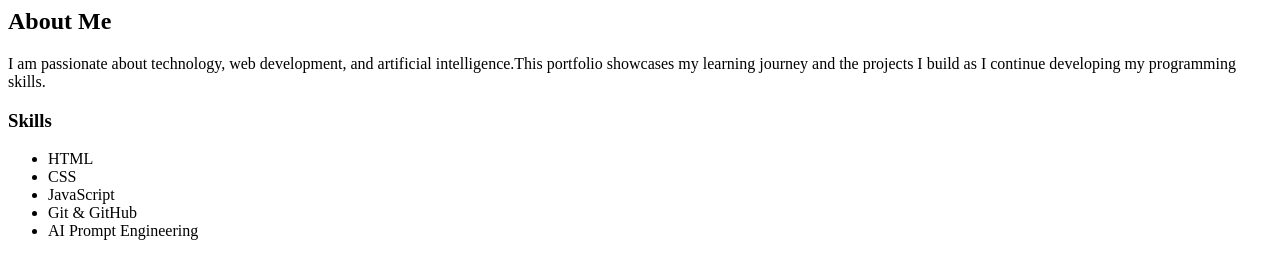
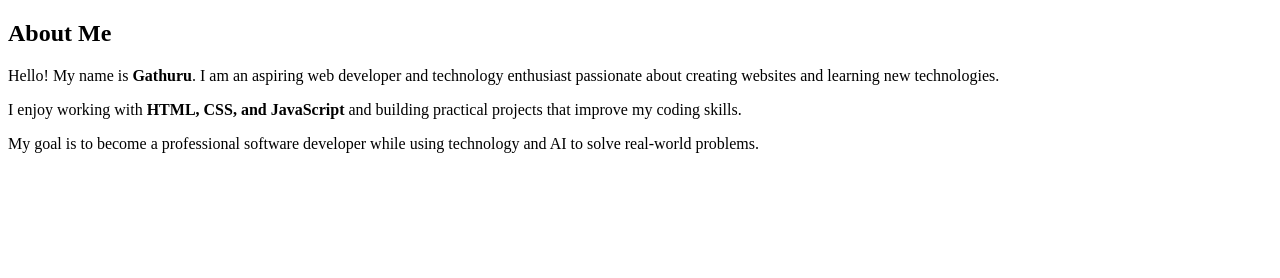
Before and after one commit to gathuruarise-code/didactic-octo-waddle, a plain HTML site: page index.html in a window 1280 px wide. Drawn offline with Linux system fonts and the light colour scheme.

Commit message:
Update index.html

```diff
--- a/index.html
+++ b/index.html
@@ -1,18 +1,37 @@
-<section id="about">
-    <h2>About Me</h2>
-    <p>
-        I am passionate about technology, web development, and artificial
-        intelligence.This portfolio
-        showcases my learning journey and the projects I build as I
-        continue developing my programming skills.
-    </p>
+<!DOCTYPE html>
+<html lang="en">
+<head>
+    <meta charset="UTF-8">
+    <meta name="viewport" content="width=device-width, initial-scale=1.0">
+    <title>About Me - Portfolio</title>
+    <link rel="stylesheet" href="style.css">
+</head>
+<body>
 
-    <h3>Skills</h3>
-    <ul>
-        <li>HTML</li>
-        <li>CSS</li>
-        <li>JavaScript</li>
-        <li>Git & GitHub</li>
-        <li>AI Prompt Engineering</li>
-    </ul>
-</section>
+    <section id="about">
+        <div class="about-container">
+            <h2>About Me</h2>
+
+            <p>
+                Hello! My name is <strong>Gathuru</strong>. I am an aspiring web
+                developer and technology enthusiast passionate about creating
+                websites and learning new technologies.
+            </p>
+
+            <p>
+                I enjoy working with <strong>HTML, CSS, and JavaScript</strong>
+                and building practical projects that improve my coding skills.
+            </p>
+
+            <p>
+                My goal is to become a professional software developer while
+                using technology and AI to solve real-world problems.
+          </p>
+
+
+        </div>
+    </section>
+
+    <script src="script.js"></script>
+</body>
+</html>
```
